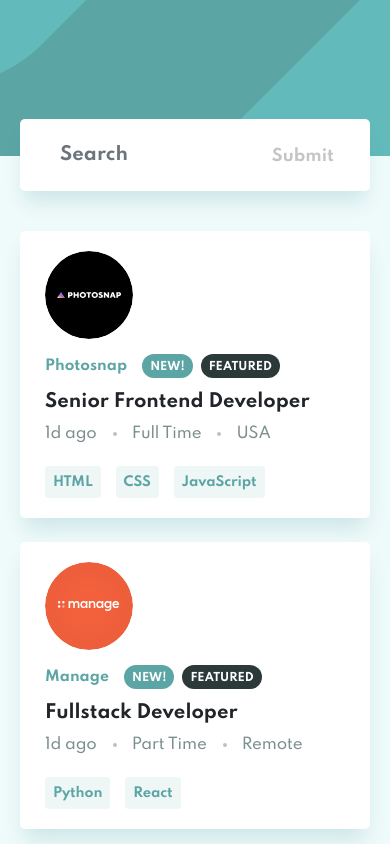
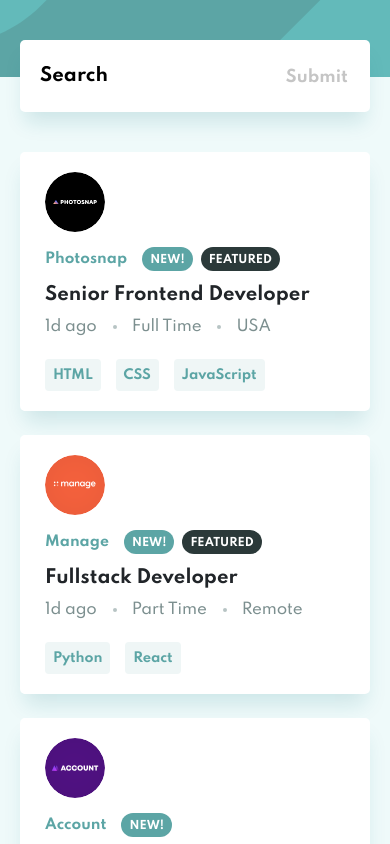
Before and after one commit to monu322/job-listing-react, a React (Create React App) app: page / in a window 390 px wide. Shown: the top 844 px of the page. Built offline with nearby package versions, Linux system fonts and the light colour scheme.

Commit message:
remove search state

```diff
--- a/src/components/header/header.styles.scss
+++ b/src/components/header/header.styles.scss
@@ -1,7 +1,7 @@
 .header
 {
     height: 156px;
-    background: #5CA5A5 url('../../assets/images/bg-header-desktop.svg') no-repeat;
+    background: #5CA5A5 url('../../assets/images/bg-header-desktop.svg');
     background-position: center;
 }
 
@@ -24,6 +24,10 @@
     background: #FFFFFF !important;
     box-shadow: 0px 15px 20px -5px rgba(13, 113, 130, 0.15) !important;
     border-radius: 5px !important;
+}
+
+.searchbar::placeholder { /* WebKit, Blink, Edge */
+    color:    #000 !important;
 }
 
 .search-btn
@@ -52,3 +56,32 @@
         outline: none !important;
     }
 }
+
+/* Meduium devices (767px and down)*/
+@media (max-width: 1100px)
+{
+    .header
+    {
+        height: 125px;
+    }
+
+    .searchbar
+    {
+        padding: 24px 20px !important;
+    }
+
+    .search-btn
+    {
+        right: 10px !important;
+    }
+}
+
+
+/* Meduium devices (767px and down)*/
+@media (max-width: 767px)
+{
+    .header
+    {
+        height: 77px;
+    }
+}
--- a/src/components/listing/listing.styles.scss
+++ b/src/components/listing/listing.styles.scss
@@ -151,18 +151,18 @@
     }
 }
 
-/* Extra large devices (large desktops, 1100px and down)*/
+/* Medium size devices (1100px and down)*/
 @media (max-width: 1100px)
 {
     //custom grid widths to match design
     .thumpnail-col
     {
-        max-width: 15% !important;
+        max-width: 14% !important;
     }
 
     .info-col-parent
     {
-        max-width: 85% !important;
+        max-width: 86% !important;
     }
 
     .info-col, .job-tags-col
@@ -175,6 +175,20 @@
     {
         margin-top: 20px !important;
         justify-content: left !important;
+    }
+}
+
+@media (max-width: 950px) /*950px and down*/
+{
+    //custom grid widths to match design
+    .thumpnail-col
+    {
+        max-width: 16% !important;
+    }
+
+    .info-col-parent
+    {
+        max-width: 84% !important;
     }
 }
 
@@ -199,4 +213,12 @@
         max-width: 100% !important;
         width: 100% !important;
     }
+
+    .thumpnail
+    {
+        width:60px;
+        height: 60px;
+        border-radius: 50%;
+        background-size: 60px;
+    }
 }
```
